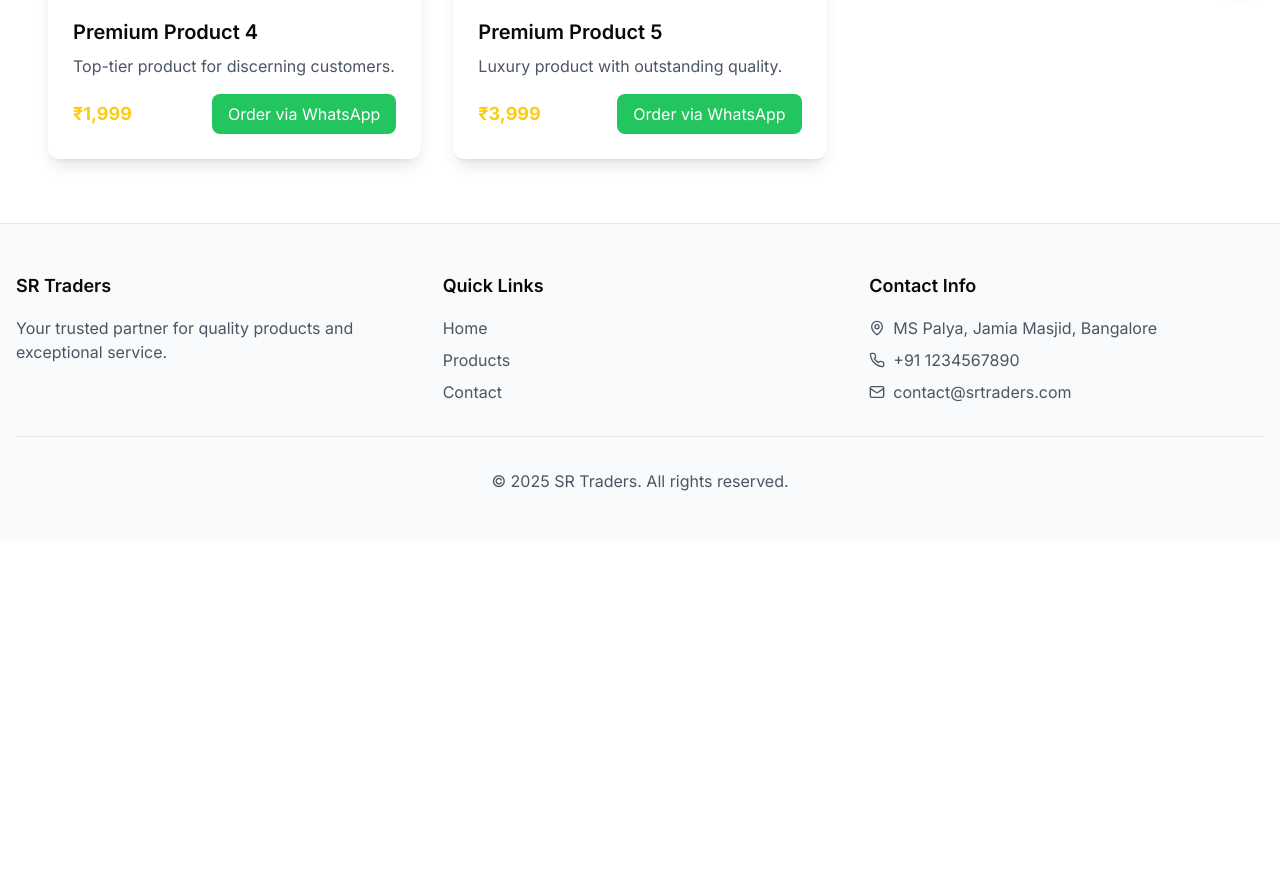
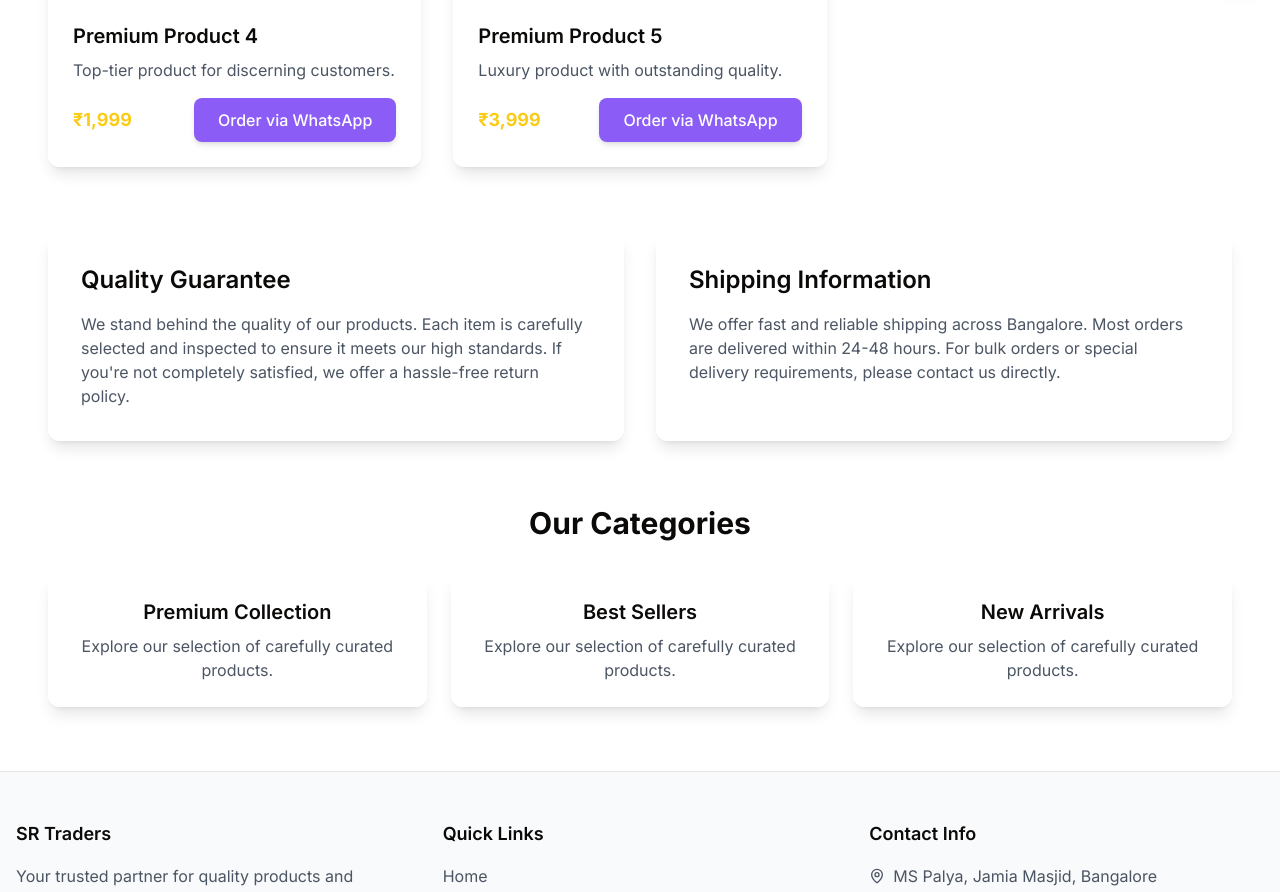
Before and after one commit to FRANNKENSTEINN/trader-space-hub, a React (Vite) app: page /products in a window 1280 px wide. Shown: the part 797-1689 px from the top of the page. Before the commit the page ends 1338 px from the top, so only its background shows below. Built offline with nearby package versions, Linux system fonts and the light colour scheme.

Commit message:
Improve site design and functionality
- Correct map location to MS Palya.
- Adjust product order button size and color.
- Enhance overall site feel.

```diff
--- a/src/pages/Contact.tsx
+++ b/src/pages/Contact.tsx
@@ -56,7 +56,7 @@ const Contact = () => {
               <h2 className="text-2xl font-semibold mb-6">Location</h2>
               <div className="aspect-video rounded-lg overflow-hidden">
                 <iframe
-                  src="https://www.google.com/maps/embed?pb=!1m18!1m12!1m3!1d3886.6842048349445!2d77.5945!3d13.0587!2m3!1f0!2f0!3f0!3m2!1i1024!2i768!4f13.1!3m3!1m2!1s0x0%3A0x0!2zMTPCsDAzJzMxLjMiTiA3N8KwMzUnNDAuMiJF!5e0!3m2!1sen!2sin!4v1620812345678!5m2!1sen!2sin"
+                  src="https://www.google.com/maps/embed?pb=!1m18!1m12!1m3!1d3886.8876544806087!2d77.59747317574714!3d13.047155513508547!2m3!1f0!2f0!3f0!3m2!1i1024!2i768!4f13.1!3m3!1m2!1s0x3bae17b1e918611d%3A0x9c78fefe15c8ee0e!2sMS%20Palya%2C%20Bengaluru%2C%20Karnataka%20560054!5e0!3m2!1sen!2sin!4v1709913357035!5m2!1sen!2sin"
                   width="100%"
                   height="100%"
                   style={{ border: 0 }}
--- a/src/pages/Products.tsx
+++ b/src/pages/Products.tsx
@@ -78,12 +78,49 @@ const Products = () => {
                       href={createWhatsAppLink(product)}
                       target="_blank"
                       rel="noopener noreferrer"
-                      className="px-4 py-2 bg-green-500 text-white rounded-lg hover:bg-green-600 transition-colors"
+                      className="px-6 py-2.5 bg-[#8B5CF6] text-white rounded-lg hover:bg-[#7C3AED] transition-colors shadow-md text-base font-medium"
                     >
                       Order via WhatsApp
                     </a>
                   </div>
                 </div>
+              </div>
+            ))}
+          </div>
+        </div>
+
+        {/* Additional Product Information */}
+        <div className="container mx-auto mt-16">
+          <div className="grid grid-cols-1 md:grid-cols-2 gap-8">
+            <div className="glass-card p-8 rounded-xl">
+              <h2 className="text-2xl font-semibold mb-4">Quality Guarantee</h2>
+              <p className="text-gray-600">
+                We stand behind the quality of our products. Each item is carefully selected
+                and inspected to ensure it meets our high standards. If you're not completely
+                satisfied, we offer a hassle-free return policy.
+              </p>
+            </div>
+            <div className="glass-card p-8 rounded-xl">
+              <h2 className="text-2xl font-semibold mb-4">Shipping Information</h2>
+              <p className="text-gray-600">
+                We offer fast and reliable shipping across Bangalore. Most orders are
+                delivered within 24-48 hours. For bulk orders or special delivery
+                requirements, please contact us directly.
+              </p>
+            </div>
+          </div>
+        </div>
+
+        {/* Product Categories */}
+        <div className="container mx-auto mt-16">
+          <h2 className="text-3xl font-bold text-center mb-8">Our Categories</h2>
+          <div className="grid grid-cols-1 md:grid-cols-3 gap-6">
+            {["Premium Collection", "Best Sellers", "New Arrivals"].map((category, index) => (
+              <div key={index} className="glass-card p-6 rounded-xl text-center">
+                <h3 className="text-xl font-semibold mb-2">{category}</h3>
+                <p className="text-gray-600">
+                  Explore our selection of carefully curated products.
+                </p>
               </div>
             ))}
           </div>
```
